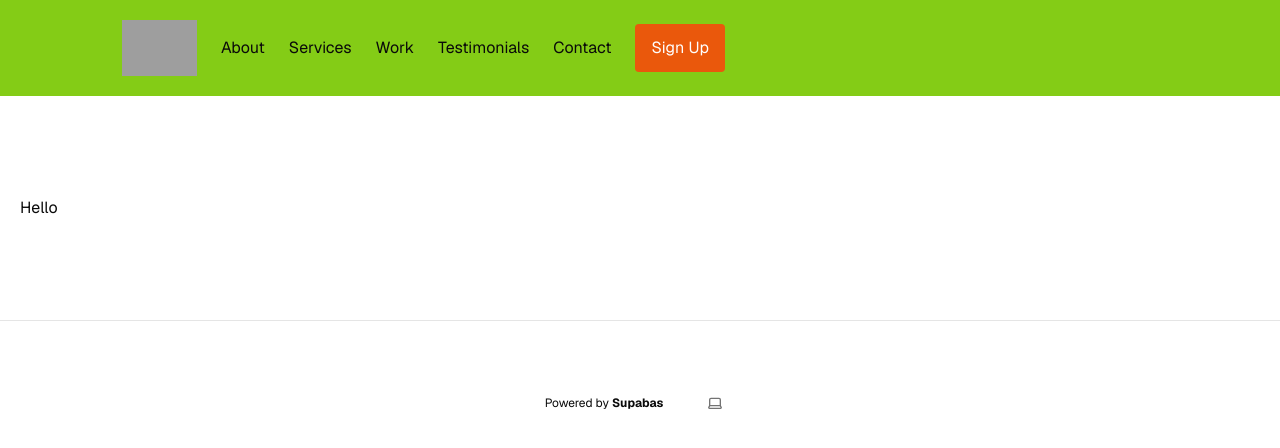
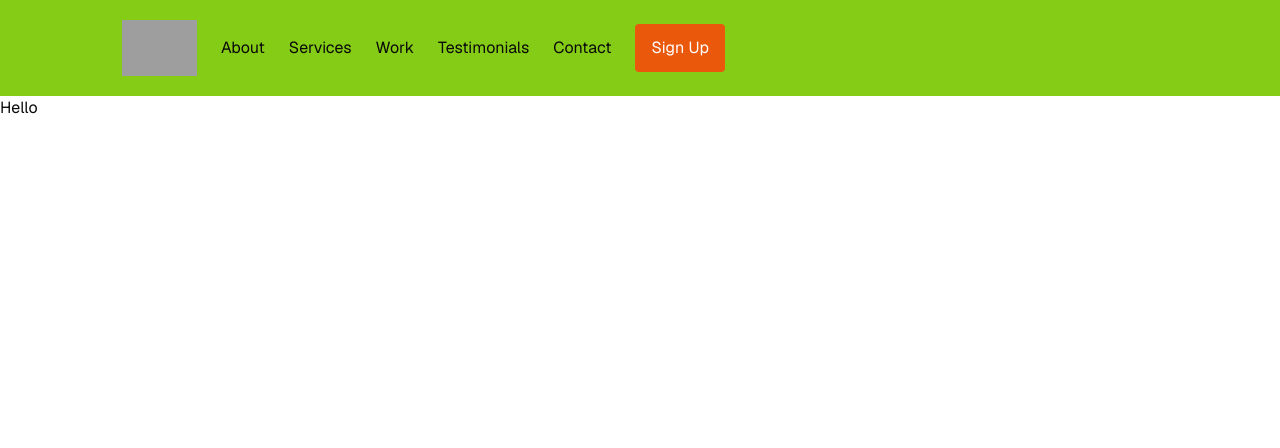
Before and after one commit to sul-devs/osbov, a Next.js app: page / in a window 1280 px wide. Shown: the top 448 px of the page. Built offline with nearby package versions, Linux system fonts and the light colour scheme; grey boxes are pictures that could not be loaded.

Commit message:
Remove some of the default layout contents, so I can create a new layout.

```diff
--- a/app/layout.tsx
+++ b/app/layout.tsx
@@ -38,57 +38,17 @@ export default function RootLayout({
           enableSystem
           disableTransitionOnChange
         >
-          <main className="min-h-screen flex flex-col">
-            <div className="flex-1 w-full flex flex-col gap-20">
-              <NavigationBar />
-              <div className="flex flex-col gap-20 max-w-5xl p-5">
-                {children}
-              </div>
+          {/* Header. */}
+          <NavigationBar />
+          {/* <Hero /> */}
 
-              <footer className="w-full flex items-center justify-center border-t mx-auto text-center text-xs gap-8 py-16">
-                <p>
-                  Powered by{" "}
-                  <a
-                    href="https://supabase.com/?utm_source=create-next-app&utm_medium=template&utm_term=nextjs"
-                    target="_blank"
-                    className="font-bold hover:underline"
-                    rel="noreferrer"
-                  >
-                    Supabas
-                  </a>
-                </p>
-                <ThemeSwitcher />
-              </footer>
-            </div>
-          </main>
+          {/* Page contents (dynamic). */}
+          <main>{children}</main>
+
+          {/* Footer */}
+          {/* <Footer /> */}
         </ThemeProvider>
       </body>
     </html>
   );
 }
-
-/*
-
-export default function SiteShell({ children } : { children: React.ReactNode }) {
-  return (
-    <html>
-      <body>
-        // Header
-        <header>
-          <div>
-
-          </div>
-        </header>
-
-        // Page
-        <main>(children)<main>
-
-        // Footer
-        <footer>
-        </footer>
-      </body>
-    </html>
-  )
-}
-
-*/
```
